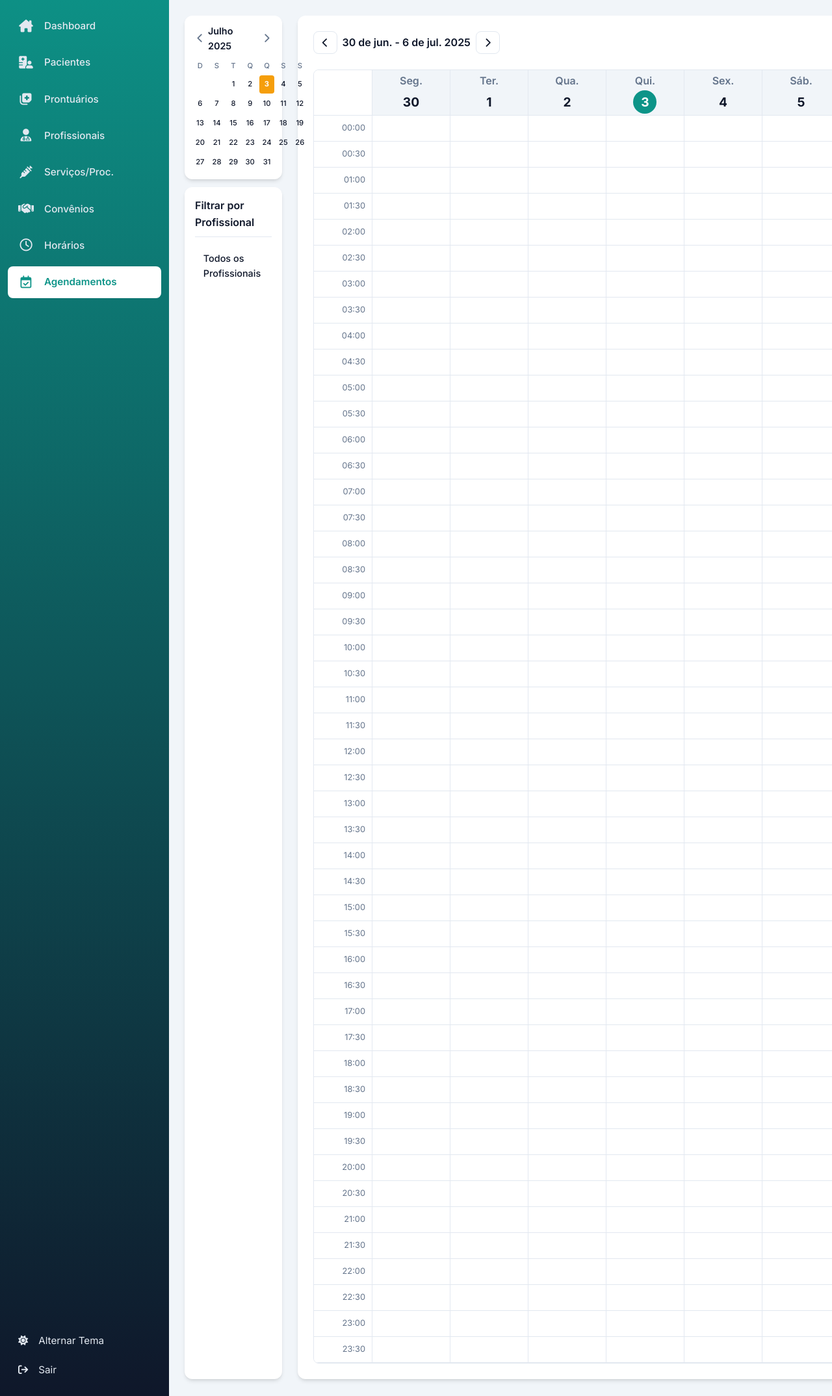
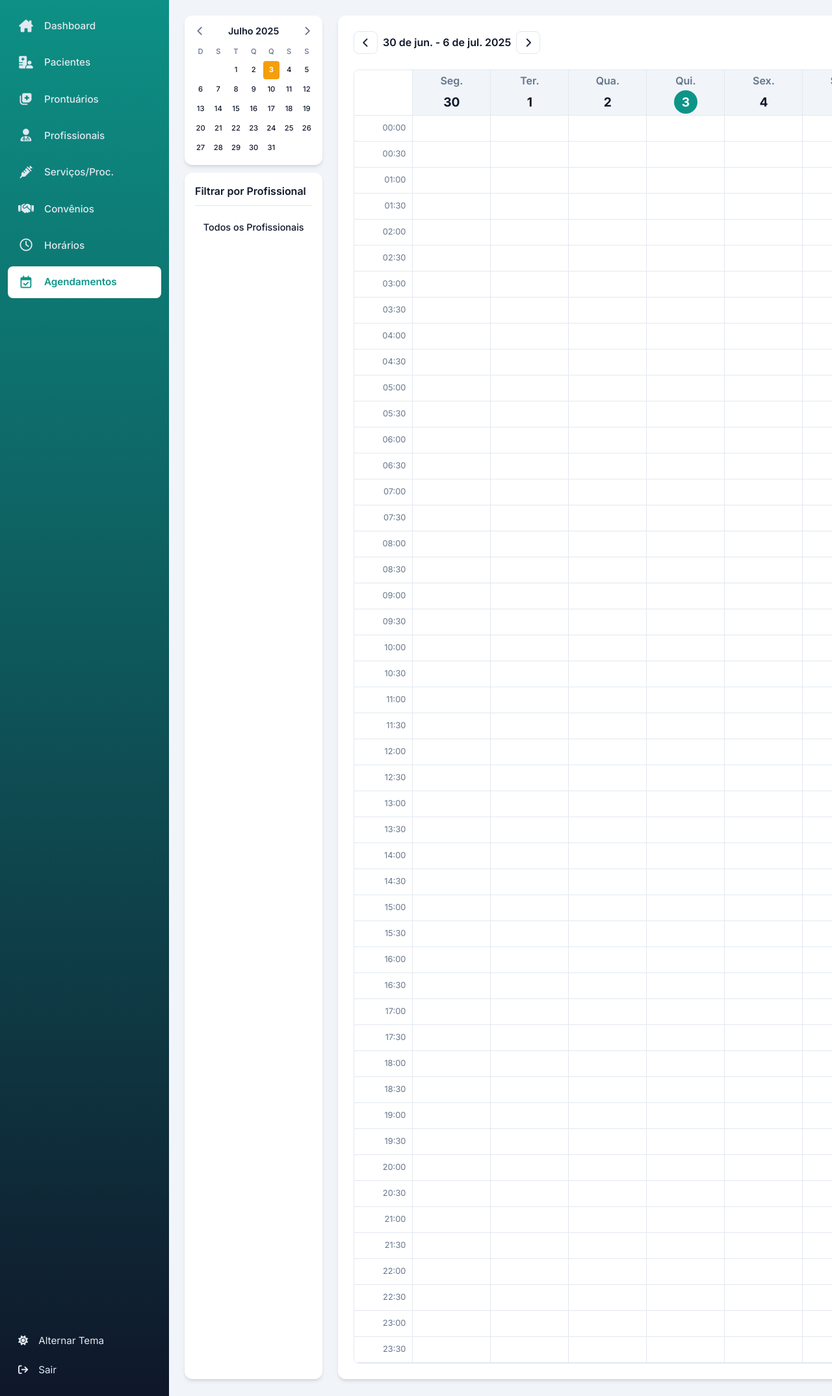
Before and after one commit to EltonLopezzs/GIDH-Clinicas, a Flask app: template templates/agendamentos.html in a window 1280 px wide. Shown: the part 70-2219 px from the top of the page at 65% size. Run offline with Flask 3, Linux system fonts and the light colour scheme; the template is opened without the code that fills it: most values are stand-ins (such as "Sample title", 1, 10 or a date in 2020).

Commit message:
v2 agendamento

```diff
--- a/templates/agendamentos.html
+++ b/templates/agendamentos.html
@@ -219,7 +219,7 @@
             flex-direction: column; /* Empilha os itens verticalmente */
             gap: 0.75rem; /* Reduzido o espaçamento entre o mini-calendário e a lista de profissionais */
             flex-shrink: 0; /* Evita que o painel encolha */
-            width: 150px; /* Reduzido a largura fixa para o painel esquerdo de 180px para 150px */
+            max-width: 250px; /* Reduzido a largura fixa para o painel esquerdo de 180px para 150px */
             align-self: flex-start; /* Alinha o painel ao topo do contêiner 'main' */
             flex-grow: 1; /* Permite que o painel cresça para preencher o espaço vertical */
             height: 100%; /* Garante que o painel ocupe a altura total disponível */
```
Lines whose indentation alone changed are shown as unchanged.
